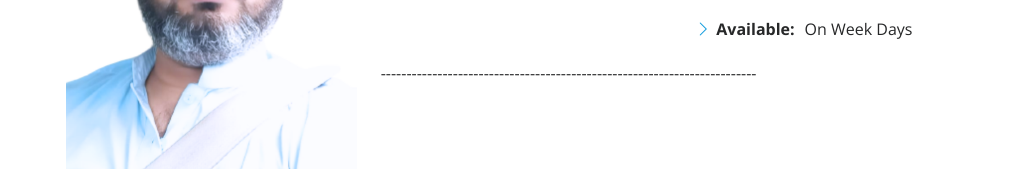
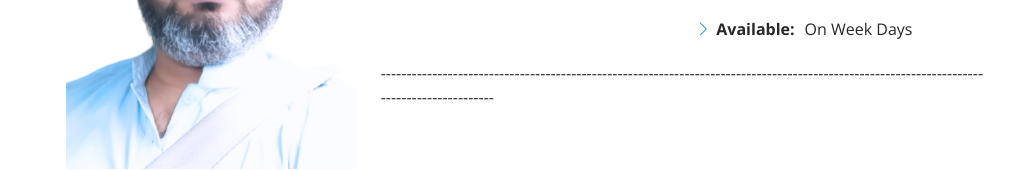
Before and after one commit to Coder-soft/tourguide, a plain HTML site: page index.html in a window 1280 px wide. Shown: the part 1235-1406 px from the top of the page, without its empty margins (264-1280 px from the left). Drawn offline with nearby package versions, Linux system fonts and the light colour scheme.

Commit message:
sm bbug fix

```diff
--- a/index.html
+++ b/index.html
@@ -105,7 +105,7 @@
                 </ul>
               </div>
             </div>
-            <p>-------------------------------------------------------------------------</p>
+            <p>-------------------------------------------------------------------------------------------------------------------------------------------</p>
           </div>
         </div>
 
```
